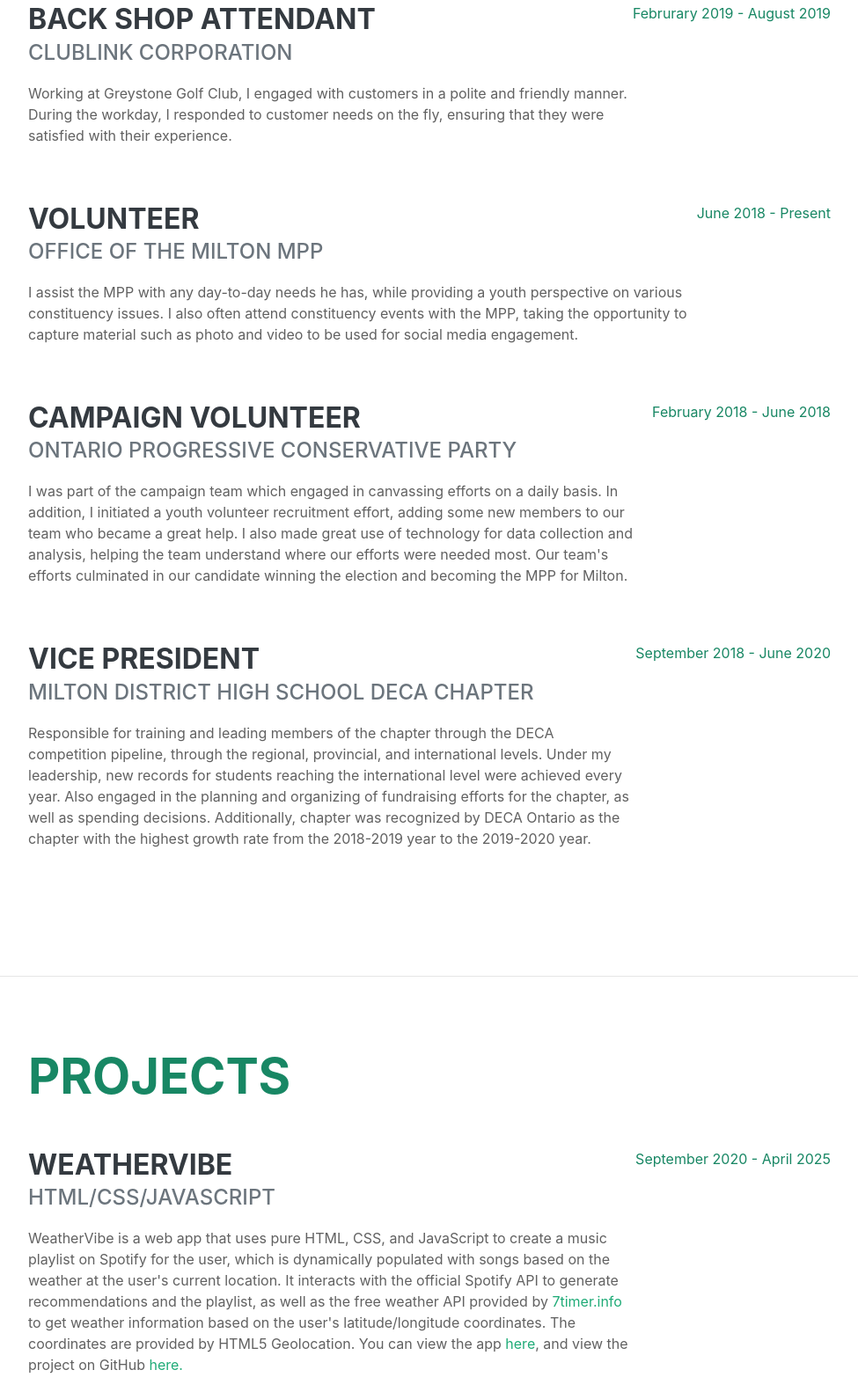
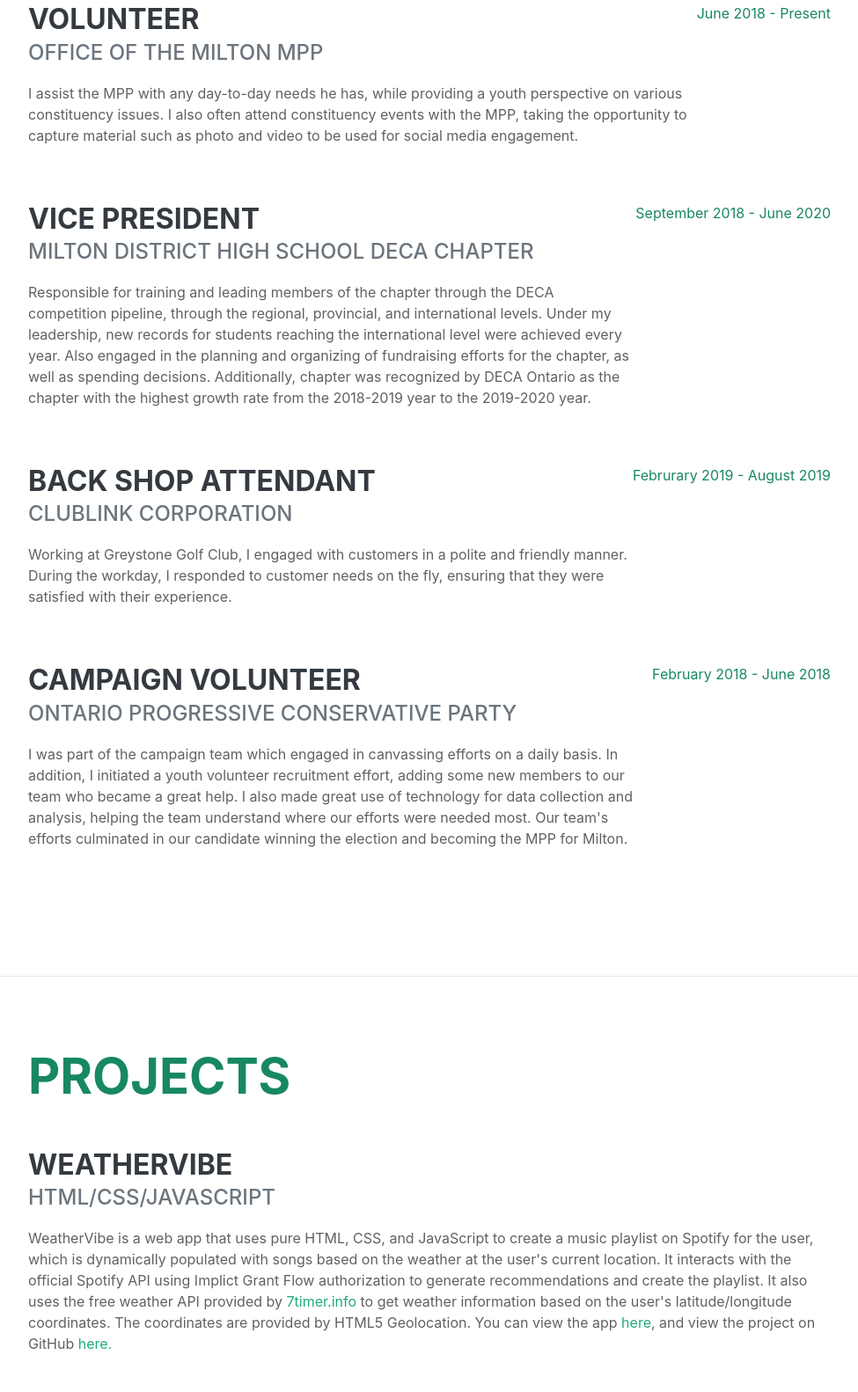
Before and after one commit to DamanjitG/damanjitg.github.io, a plain HTML site: page index.html in a window 1280 px wide. Shown: the part 993-2575 px from the top of the page at 88% size, without its empty margins (288-1263 px from the left). Drawn offline with nearby package versions, Linux system fonts and the light colour scheme; a web font is replaced by a local one.

Commit message:
Reorganized experiences, other minor changes

```diff
--- a/index.html
+++ b/index.html
@@ -46,7 +46,7 @@
                     <div class="subheading mb-5">
                         Milton, Ontario · <a href="mailto:daman.gill@uwaterloo.ca">daman.gill@uwaterloo.ca</a>· (416) 358-6869
                     </div>
-                    <p class="lead mb-5">Hi! My name is Damanjit Gill, and I'm currently a student at the University of Waterloo. I'm studying a Bachelor of Computing and Financial Management, which is a Computer Science & Finance double major program.</p>
+                    <p class="lead mb-5">Hi! My name is Damanjit Gill, and I'm currently a student at the University of Waterloo. I'm studying Computer Science & Finance, as part of the double major Bachelor of Computing and Financial Management program.</p>
                     <div class="social-icons">
                         <a class="social-icon" href="https://linkedin.com/in/daman-gill/"><i class="fab fa-linkedin-in"></i></a>
                         <a class="social-icon" href="https://github.com/DamanjitG"><i class="fab fa-github"></i></a>
@@ -60,6 +60,22 @@
                     <h2 class="mb-5">Experience</h2>
                     <div class="d-flex flex-column flex-md-row justify-content-between mb-5">
                         <div class="flex-grow-1">
+                            <h3 class="mb-0">Volunteer</h3>
+                            <div class="subheading mb-3">Office of the Milton MPP</div>
+                            <p>I assist the MPP with any day-to-day needs he has, while providing a youth perspective on various constituency issues. I also often attend constituency events with the MPP, taking the opportunity to capture material such as photo and video to be used for social media engagement.</p>
+                        </div>
+                        <div class="flex-shrink-0"><span class="text-primary">June 2018 - Present</span></div>
+                    </div>
+                    <div class="d-flex flex-column flex-md-row justify-content-between mb-5">
+                        <div class="flex-grow-1">
+                            <h3 class="mb-0">Vice President</h3>
+                            <div class="subheading mb-3">Milton District High School DECA Chapter</div>
+                            <p>Responsible for training and leading members of the chapter through the DECA competition pipeline, through the regional, provincial, and international levels. Under my leadership, new records for students reaching the international level were achieved every year. Also engaged in the planning and organizing of fundraising efforts for the chapter, as well as spending decisions. Additionally, chapter was recognized by DECA Ontario as the chapter with the highest growth rate from the 2018-2019 year to the 2019-2020 year.</p>
+                        </div>
+                        <div class="flex-shrink-0"><span class="text-primary">September 2018 - June 2020</span></div>
+                    </div>
+                    <div class="d-flex flex-column flex-md-row justify-content-between mb-5">
+                        <div class="flex-grow-1">
                             <h3 class="mb-0">Back Shop Attendant</h3>
                             <div class="subheading mb-3">Clublink Corporation</div>
                             <p>Working at Greystone Golf Club, I engaged with customers in a polite and friendly manner. During the workday, I responded to customer needs on the fly, ensuring that they were satisfied with their experience.</p>
@@ -68,27 +84,11 @@
                     </div>
                     <div class="d-flex flex-column flex-md-row justify-content-between mb-5">
                         <div class="flex-grow-1">
-                            <h3 class="mb-0">Volunteer</h3>
-                            <div class="subheading mb-3">Office of the Milton MPP</div>
-                            <p>I assist the MPP with any day-to-day needs he has, while providing a youth perspective on various constituency issues. I also often attend constituency events with the MPP, taking the opportunity to capture material such as photo and video to be used for social media engagement.</p>
-                        </div>
-                        <div class="flex-shrink-0"><span class="text-primary">June 2018 - Present</span></div>
-                    </div>
-                    <div class="d-flex flex-column flex-md-row justify-content-between mb-5">
-                        <div class="flex-grow-1">
                             <h3 class="mb-0">Campaign Volunteer</h3>
                             <div class="subheading mb-3">Ontario Progressive Conservative Party</div>
                             <p>I was part of the campaign team which engaged in canvassing efforts on a daily basis. In addition, I initiated a youth volunteer recruitment effort, adding some new members to our team who became a great help. I also made great use of technology for data collection and analysis, helping the team understand where our efforts were needed most. Our team's efforts culminated in our candidate winning the election and becoming the MPP for Milton.</p>
                         </div>
                         <div class="flex-shrink-0"><span class="text-primary">February 2018 - June 2018</span></div>
-                    </div>
-                    <div class="d-flex flex-column flex-md-row justify-content-between mb-5">
-                        <div class="flex-grow-1">
-                            <h3 class="mb-0">Vice President</h3>
-                            <div class="subheading mb-3">Milton District High School DECA Chapter</div>
-                            <p>Responsible for training and leading members of the chapter through the DECA competition pipeline, through the regional, provincial, and international levels. Under my leadership, new records for students reaching the international level were achieved every year. Also engaged in the planning and organizing of fundraising efforts for the chapter, as well as spending decisions. Additionally, chapter was recognized by DECA Ontario as the chapter with the highest growth rate from the 2018-2019 year to the 2019-2020 year.</p>
-                        </div>
-                        <div class="flex-shrink-0"><span class="text-primary">September 2018 - June 2020</span></div>
                     </div>
                 </div>
             </section>
@@ -104,9 +104,8 @@
                         <div class="flex-grow-1">
                             <h3 class="mb-0">WeatherVibe</h3>
                             <div class="subheading mb-3">HTML/CSS/JavaScript</div>
-                            <p>WeatherVibe is a web app that uses pure HTML, CSS, and JavaScript to create a music playlist on Spotify for the user, which is dynamically populated with songs based on the weather at the user's current location. It interacts with the official Spotify API to generate recommendations and the playlist, as well as the free weather API provided by <a href="http://7timer.info/">7timer.info</a> to get weather information based on the user's latitude/longitude coordinates. The coordinates are provided by HTML5 Geolocation. You can view the app <a href="https://damanjitg.github.io/weathervibe">here</a>, and view the project on GitHub <a href="https://github.com/damanjitg/weathervibe" id="project-heading">here.</a></p>
+                            <p>WeatherVibe is a web app that uses pure HTML, CSS, and JavaScript to create a music playlist on Spotify for the user, which is dynamically populated with songs based on the weather at the user's current location. It interacts with the official Spotify API using Implict Grant Flow authorization to generate recommendations and create the playlist. It also uses the free weather API provided by <a href="http://7timer.info/">7timer.info</a> to get weather information based on the user's latitude/longitude coordinates. The coordinates are provided by HTML5 Geolocation. You can view the app <a href="https://damanjitg.github.io/weathervibe">here</a>, and view the project on GitHub <a href="https://github.com/damanjitg/weathervibe" id="project-heading">here.</a></p>
                         </div>
-                        <div class="flex-shrink-0"><span class="text-primary">September 2020 - April 2025</span></div>
                     </div>
                     <div class="d-flex flex-column flex-md-row justify-content-between mb-5">
                         <div class="flex-grow-1">
@@ -114,7 +113,6 @@
                             <div class="subheading mb-3">C#</div>
                             <p>John Conway's Game of Life is a zero-player game which simulates cellular reproduction. This is an implementation of the game in a confined 2D grid space, built in C#. The game uses a set of rules to determine what cells live or die in a generation; live cells with less than 2 or more than 3 living neighbours die, dead cells with exactly 3 neighbours become living cells, and other cells remain in the same state. View the project on GitHub <a href="https://github.com/damanjitg/game-of-life" id="project-heading">here.</a></p>
                         </div>
-                        <div class="flex-shrink-0"><span class="text-primary">September 2020 - April 2025</span></div>
                     </div>
                     <div class="d-flex flex-column flex-md-row justify-content-between mb-5">
                         <div class="flex-grow-1">
@@ -122,7 +120,6 @@
                             <div class="subheading mb-3">Python</div>
                             <p>This is an implementation of a <a href="https://en.wikipedia.org/wiki/Sudoku">sudoku puzzle</a> solver, in Python. The program uses recursive backtracking to solve puzzles given by the user. View the project on GitHub <a href="https://github.com/damanjitg/sudoku-solver" id="project-heading">here.</a></p>
                         </div>
-                        <div class="flex-shrink-0"><span class="text-primary">September 2020 - April 2025</span></div>
                     </div>
                 </div>
             </section>
@@ -136,7 +133,7 @@
                             <div class="subheading mb-3">Computer Science & Finance, Bachelor of Computing and Financial Management</div>
                             <p>Cumulative Average: 93%</p>
                         </div>
-                        <div class="flex-shrink-0"><span class="text-primary">September 2020 - April 2025</span></div>
+                        <div class="flex-shrink-0"><span class="text-primary">September 2020 - Expected April 2025</span></div>
                     </div>
                     <div class="d-flex flex-column flex-md-row justify-content-between">
                         <div class="flex-grow-1">
```
